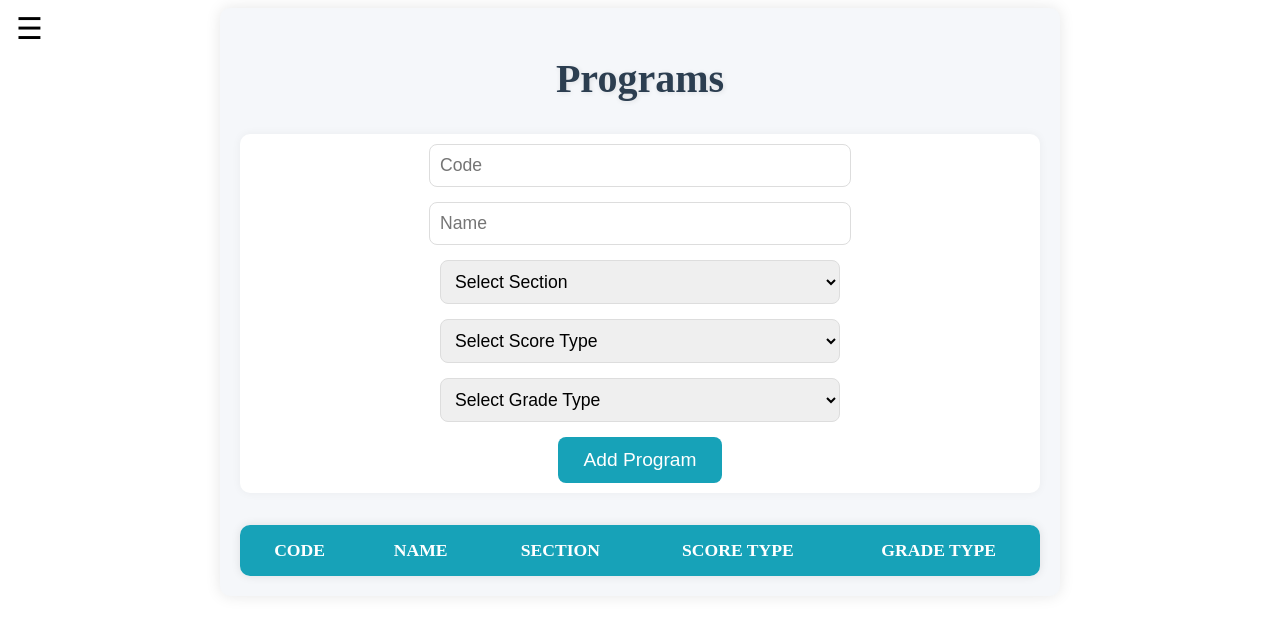
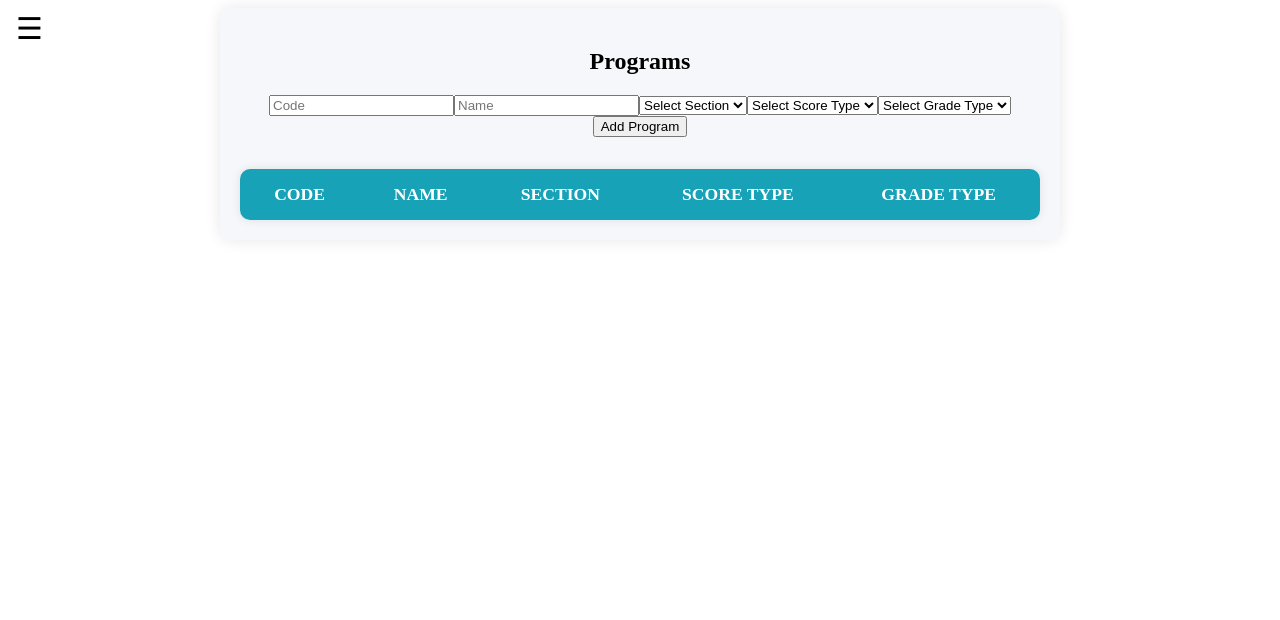
Before and after one commit to Javadamkd/art-fest-management, a Next.js app: page /programs in a window 1280 px wide. Shown: the top 620 px of the page. Built offline with nearby package versions, Linux system fonts and the light colour scheme.

Commit message:
Update programs.js

```diff
--- a/pages/programs.js
+++ b/pages/programs.js
@@ -1,5 +1,5 @@
 import { useState } from 'react';
-import styles from '../styles/programs.module.css'; // Import the CSS module
+import styles from '../styles/programs.module.css';
 
 const Programs = () => {
   const [code, setCode] = useState('');
@@ -7,11 +7,11 @@ const Programs = () => {
   const [section, setSection] = useState('');
   const [scoreType, setScoreType] = useState('');
   const [gradeType, setGradeType] = useState('');
-  const [programs, setPrograms] = useState([]);
+  const [programList, setProgramList] = useState([]);
 
-  const addProgram = (e) => {
-    e.preventDefault();
-    setPrograms([...programs, { code, name, section, scoreType, gradeType }]);
+  const addProgram = () => {
+    const newProgram = { code, name, section, scoreType, gradeType };
+    setProgramList([...programList, newProgram]);
     setCode('');
     setName('');
     setSection('');
@@ -21,46 +21,68 @@ const Programs = () => {
 
   return (
     <div className={styles.container}>
-      <h1 className={styles.heading}>Programs</h1>
-      <form onSubmit={addProgram} className={styles.form}>
+      <h2 className={styles.title}>Programs</h2>
+      <div className={styles.formContainer}>
         <input
           type="text"
           placeholder="Code"
           value={code}
           onChange={(e) => setCode(e.target.value)}
-          className={styles.input}
+          className={styles.inputField}
         />
         <input
           type="text"
           placeholder="Name"
           value={name}
           onChange={(e) => setName(e.target.value)}
-          className={styles.input}
+          className={styles.inputField}
         />
-        <select value={section} onChange={(e) => setSection(e.target.value)} className={styles.input}>
-          <option value="" disabled>Select Section</option>
+        <select
+          value={section}
+          onChange={(e) => setSection(e.target.value)}
+          className={styles.inputField}
+        >
+          <option value="" disabled>
+            Select Section
+          </option>
           <option value="Aliya">Aliya</option>
           <option value="Thaniya">Thaniya</option>
           <option value="Thanawiyya">Thanawiyya</option>
           <option value="Bidaya">Bidaya</option>
           <option value="Uoola">Uoola</option>
         </select>
-        <select value={scoreType} onChange={(e) => setScoreType(e.target.value)} className={styles.input}>
-          <option value="" disabled>Select Score Type</option>
+        <select
+          value={scoreType}
+          onChange={(e) => setScoreType(e.target.value)}
+          className={styles.inputField}
+        >
+          <option value="" disabled>
+            Select Score Type
+          </option>
           <option value="Individual">Individual</option>
           <option value="Group">Group</option>
           <option value="Shared by two">Shared by two</option>
           <option value="Master">Master</option>
         </select>
-        <select value={gradeType} onChange={(e) => setGradeType(e.target.value)} className={styles.input}>
-          <option value="" disabled>Select Grade Type</option>
+        <select
+          value={gradeType}
+          onChange={(e) => setGradeType(e.target.value)}
+          className={styles.inputField}
+        >
+          <option value="" disabled>
+            Select Grade Type
+          </option>
           <option value="Individual">Individual</option>
           <option value="Group">Group</option>
           <option value="Shared by two">Shared by two</option>
           <option value="Master">Master</option>
         </select>
-        <button type="submit" className={styles.button}>Add Program</button>
-      </form>
+        <button onClick={addProgram} className={styles.submitButton}>
+          Add Program
+        </button>
+      </div>
+
+      <div className={styles.tableContainer}>
         <table className={styles.table}>
           <thead>
             <tr>
@@ -72,7 +94,7 @@ const Programs = () => {
             </tr>
           </thead>
           <tbody>
-          {programs.map((program, index) => (
+            {programList.map((program, index) => (
               <tr key={index}>
                 <td>{program.code}</td>
                 <td>{program.name}</td>
@@ -84,6 +106,7 @@ const Programs = () => {
           </tbody>
         </table>
       </div>
+    </div>
   );
 };
 
```
Lines whose indentation alone changed are shown as unchanged.
